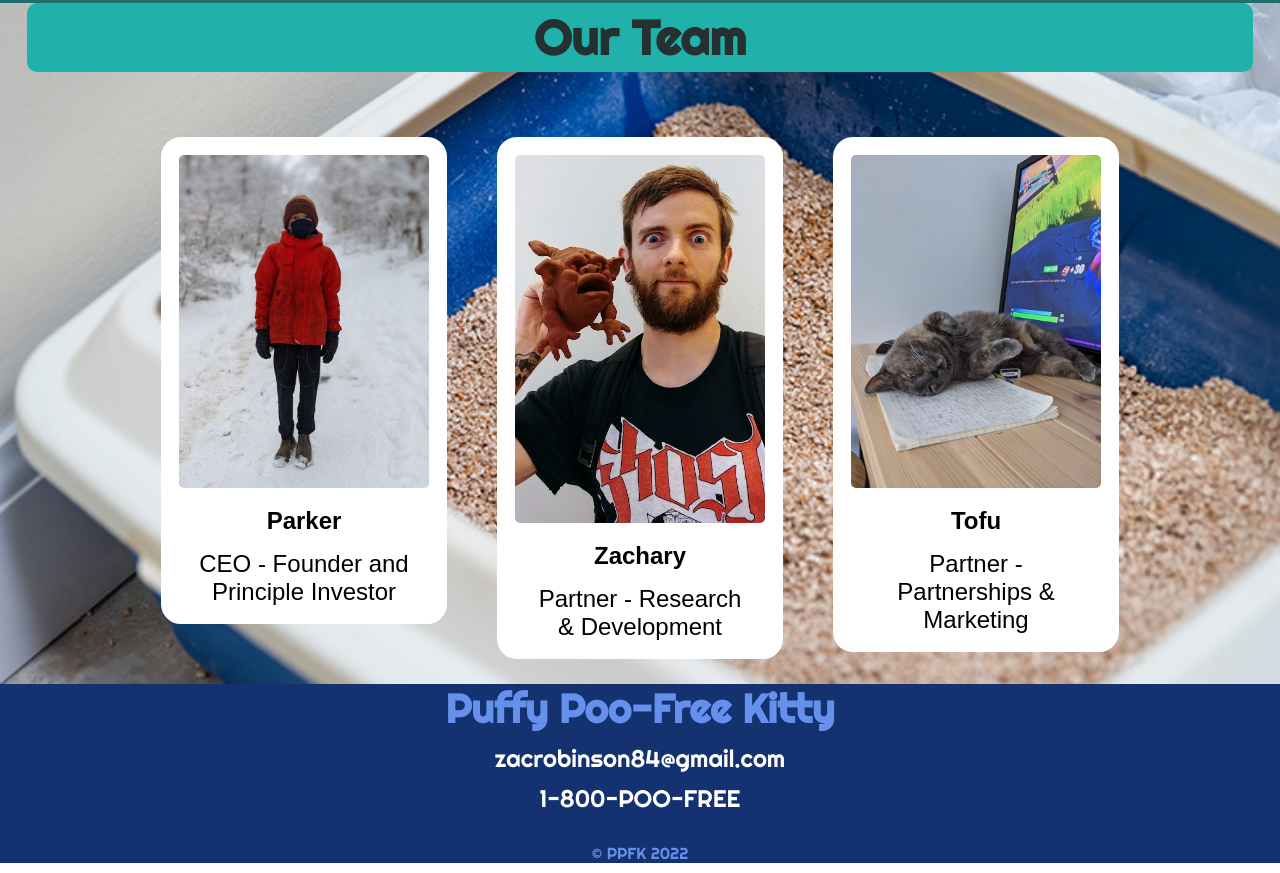
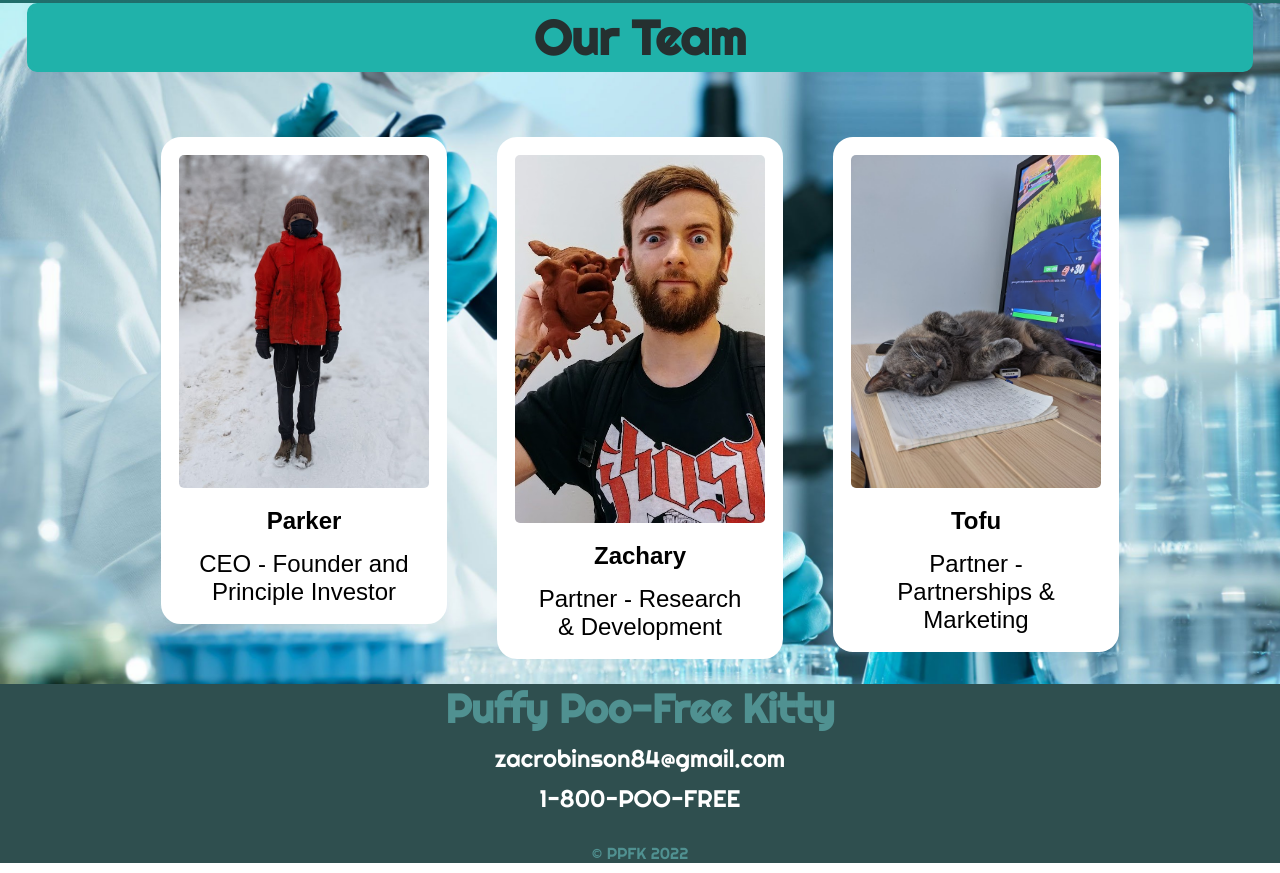
Before and after one commit to ZacRobinson84/flexbox_homepage, a plain HTML site: page index.html in a window 1280 px wide. Shown: the part 1385-2258 px from the top of the page. Drawn offline with Linux system fonts and the light colour scheme; a web font is replaced by a local one.

Commit message:
revert to 96fb256 and fix our-team background image link

```diff
--- a/resources/style.css
+++ b/resources/style.css
@@ -217,7 +217,7 @@ li a:hover {
 }
 
 .our-team {
-  background-image: url(./images/cat_litter.jpg);
+  background-image: url(./images/science_lab.jpg);
   background-repeat: no-repeat;
   background-size: cover;
 }
@@ -244,7 +244,7 @@ li a:hover {
 }
 
 footer {
-  background-color: rgb(20, 49, 112);
+  background-color: darkslategray;
   margin: 0;
   text-align: center;
 }
@@ -252,7 +252,7 @@ footer {
 footer h1 {
   font-family: "Righteous", cursive;
   font-size: 2.5rem;
-  color: rgb(101, 144, 235);
+  color: rgb(80, 145, 145);
   margin: 0;
 }
 
@@ -265,6 +265,6 @@ footer p {
 
 #copywrite {
   font-size: 1rem;
-  color: rgb(101, 144, 235);
+  color: rgb(80, 145, 145);
   margin-top: 30px;
 }
```
Also changed, not shown: resources/images/science_lab.jpg (added).
